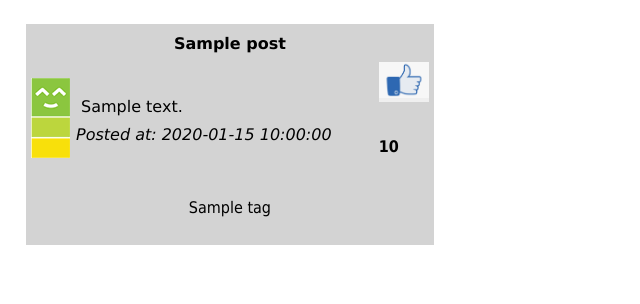
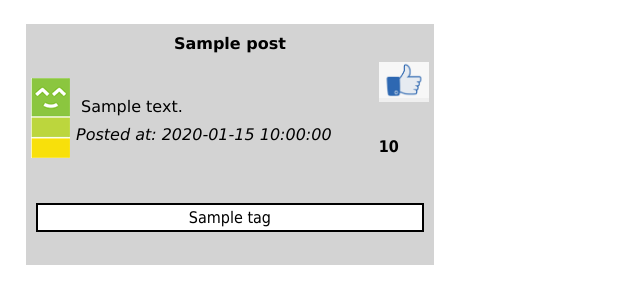
Before and after one commit to abenezerangelos/Smile-App, a Python web app: template app/View/templates/index.html in a window 1280 px wide. Shown: the part 149-453 px from the top of the page, without its empty margins (0-640 px from the left). Run offline with Jinja, Linux system fonts and the light colour scheme; the template is opened without the code that fills it: most values are stand-ins (such as "Sample title", 1, 10 or a date in 2020); some libraries are stand-ins or nearby versions.

Commit message:
Styled the tags in _post.html by created a css creating a class selector named tagitem

```diff
--- a/app/View/static/css/main.css
+++ b/app/View/static/css/main.css
@@ -142,3 +142,11 @@ a:hover {
         width: 99%;
     }
 }
+
+.tagitem{
+    text-align: center;
+    margin: 5px;
+    padding: 3px;
+    border: 2px solid black;
+    background-color: white;
+}
--- a/app/View/templates/_post.html
+++ b/app/View/templates/_post.html
@@ -46,9 +46,12 @@
         <tr>
             <td colspan="3" style = "text-align:center" valign="bottom">
                 <br>
+
                 <!-- (milestone2) TODO: include all the tags associated with the post-->
                 {% for tags in post.get_tags().all() %}
-                    {{tags.name}}
+                    <div class="tagitem">
+                        {{tags.name}}
+                    </div>
                 {% endfor %}
             </td>
         </tr>
```
